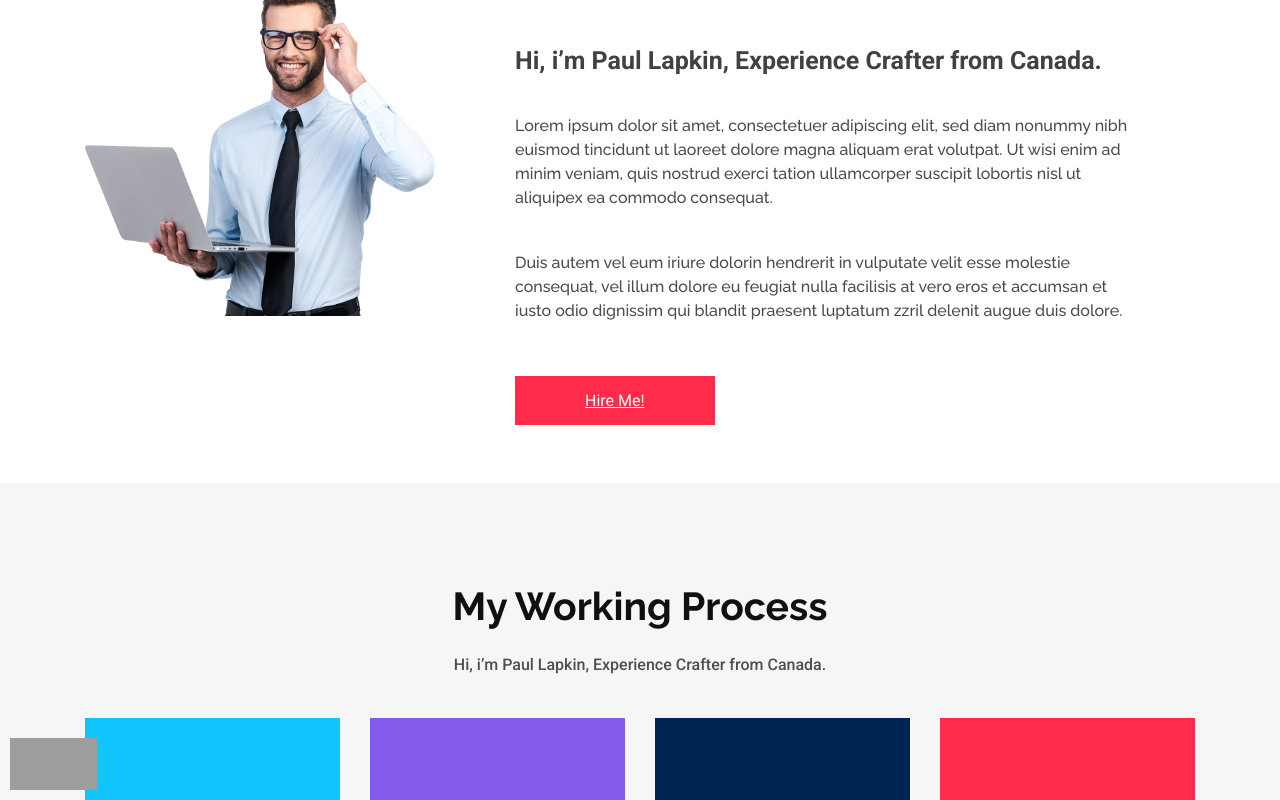
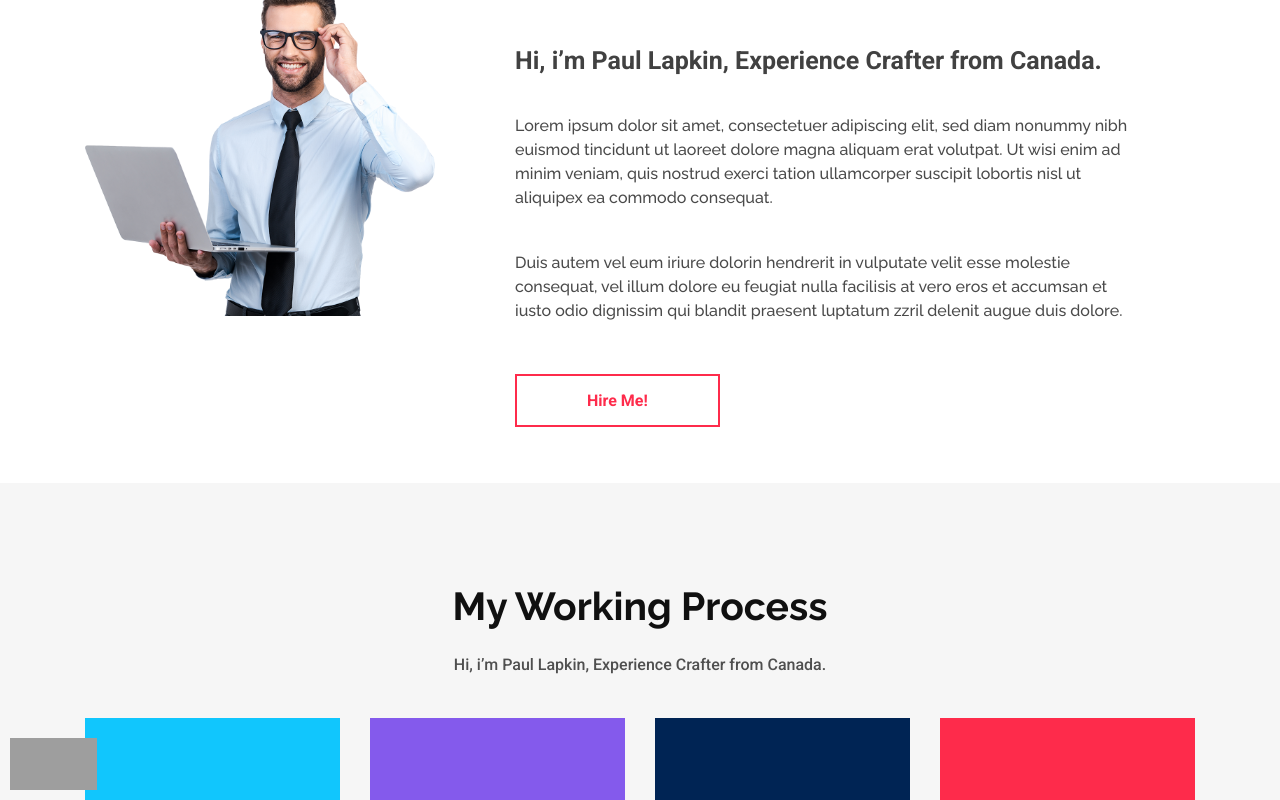
Before and after one commit to Nilu-das/personal-website, a plain HTML site: page index.html in a window 1280 px wide. In both pictures the pointer is over the link "Hire Me!". Shown: the part 904-1704 px from the top of the page. Drawn offline with Linux system fonts and the light colour scheme; grey boxes are pictures that could not be loaded.

Commit message:
revise first

```diff
--- a/css/style.css
+++ b/css/style.css
@@ -139,6 +139,14 @@ ul {
     text-transform: capitalize;
     background-color: #FE2B4B;
     padding: 15px 70px;
+    font-weight: bold;
+}
+
+.info a:hover {
+    color: #FE2B4B;
+    background-color: transparent;
+    border: 2px solid #FE2B4B;
+    text-decoration: none;
 }
 
 
```
